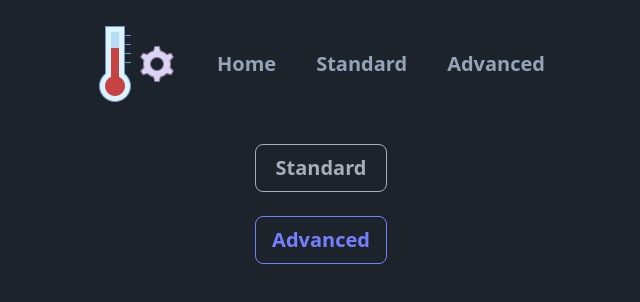
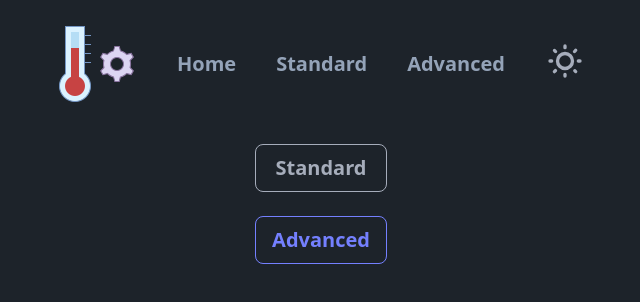
Before and after one commit to N-Tahiri/temperature_converter, a Next.js app: page / in a window 1280 px wide. Shown: the top 302 px of the page, without its empty margins (319-959 px from the left). Built offline with nearby package versions, Linux system fonts and the light colour scheme.

Commit message:
add dark mode

```diff
--- a/app/Navbar.tsx
+++ b/app/Navbar.tsx
@@ -1,5 +1,6 @@
 import Link from "next/link";
 import Image from "next/image";
+import Theme from "./components/Theme";
 
 export default function Navbar() {
   return (
@@ -26,6 +27,9 @@
       >
         Advanced
       </Link>
+
+      {/* Theme */}
+      <Theme />
     </div>
   );
 }
--- /dev/null
+++ b/app/components/Theme.tsx
@@ -0,0 +1,51 @@
+"use client";
+import React, { useState } from "react";
+
+export default function Theme() {
+  //   const [isDark];
+  //   const [swap, setSwap] = useState(true);
+
+  const [sun, setSun] = useState("swap-off");
+  const [night, setNight] = useState("swap-on");
+  function swap() {
+    if (sun === "swap-off") {
+      console.log(sun, night);
+      setSun("swap-on");
+      setNight("swap-off");
+      console.log(sun, night);
+      //   console.log(sun, night);
+    } else {
+      setSun("swap-off");
+      setNight("swap-on");
+    }
+  }
+
+  return (
+    <div>
+      <label className="swap swap-rotate">
+        {/* this hidden checkbox controls the state */}
+        <input type="checkbox" onChange={swap} />
+
+        {/* sun icon */}
+        <svg
+          //   className="swap-on fill-current w-10 h-10"
+          className={`${sun} fill-current w-10 h-10 `}
+          xmlns="http://www.w3.org/2000/svg"
+          viewBox="0 0 24 24"
+        >
+          <path d="M5.64,17l-.71.71a1,1,0,0,0,0,1.41,1,1,0,0,0,1.41,0l.71-.71A1,1,0,0,0,5.64,17ZM5,12a1,1,0,0,0-1-1H3a1,1,0,0,0,0,2H4A1,1,0,0,0,5,12Zm7-7a1,1,0,0,0,1-1V3a1,1,0,0,0-2,0V4A1,1,0,0,0,12,5ZM5.64,7.05a1,1,0,0,0,.7.29,1,1,0,0,0,.71-.29,1,1,0,0,0,0-1.41l-.71-.71A1,1,0,0,0,4.93,6.34Zm12,.29a1,1,0,0,0,.7-.29l.71-.71a1,1,0,1,0-1.41-1.41L17,5.64a1,1,0,0,0,0,1.41A1,1,0,0,0,17.66,7.34ZM21,11H20a1,1,0,0,0,0,2h1a1,1,0,0,0,0-2Zm-9,8a1,1,0,0,0-1,1v1a1,1,0,0,0,2,0V20A1,1,0,0,0,12,19ZM18.36,17A1,1,0,0,0,17,18.36l.71.71a1,1,0,0,0,1.41,0,1,1,0,0,0,0-1.41ZM12,6.5A5.5,5.5,0,1,0,17.5,12,5.51,5.51,0,0,0,12,6.5Zm0,9A3.5,3.5,0,1,1,15.5,12,3.5,3.5,0,0,1,12,15.5Z" />
+        </svg>
+
+        {/* moon icon */}
+        <svg
+          //   className="swap-off fill-current w-10 h-10"
+          className={`${night} fill-current w-10 h-10 `}
+          xmlns="http://www.w3.org/2000/svg"
+          viewBox="0 0 24 24"
+        >
+          <path d="M21.64,13a1,1,0,0,0-1.05-.14,8.05,8.05,0,0,1-3.37.73A8.15,8.15,0,0,1,9.08,5.49a8.59,8.59,0,0,1,.25-2A1,1,0,0,0,8,2.36,10.14,10.14,0,1,0,22,14.05,1,1,0,0,0,21.64,13Zm-9.5,6.69A8.14,8.14,0,0,1,7.08,5.22v.27A10.15,10.15,0,0,0,17.22,15.63a9.79,9.79,0,0,0,2.1-.22A8.11,8.11,0,0,1,12.14,19.73Z" />
+        </svg>
+      </label>
+    </div>
+  );
+}
```
